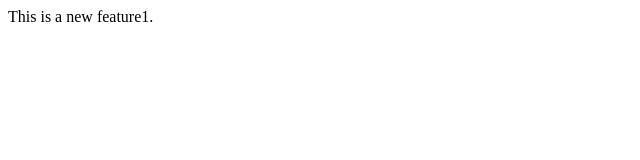
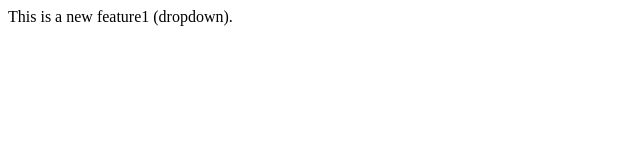
Before and after one commit to sachinsaurav302/Local_repo, a plain HTML site: page index.html in a window 1280 px wide. Shown: the whole page, without its empty margins (0-640 px from the left). Drawn offline with Linux system fonts and the light colour scheme.

Commit message:
add dropdown

```diff
--- a/index.html
+++ b/index.html
@@ -1,2 +1,2 @@
 <p this is new repozitory></p>
-<p>This is a new feature1.</p>
+<p>This is a new feature1 (dropdown).</p>
```
